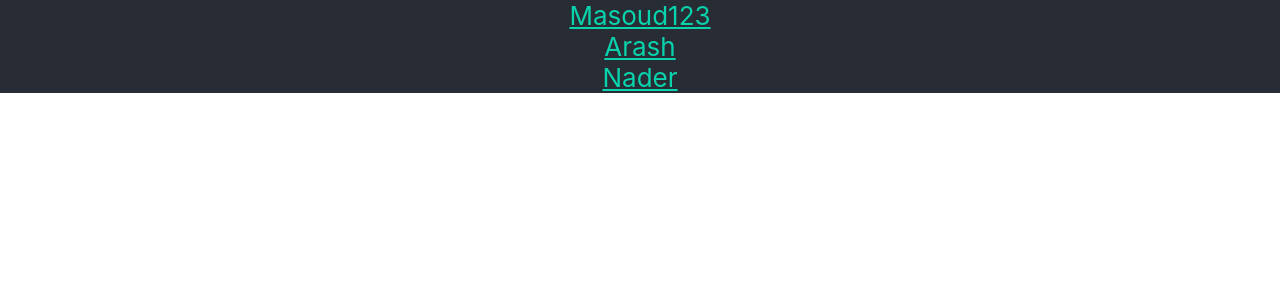
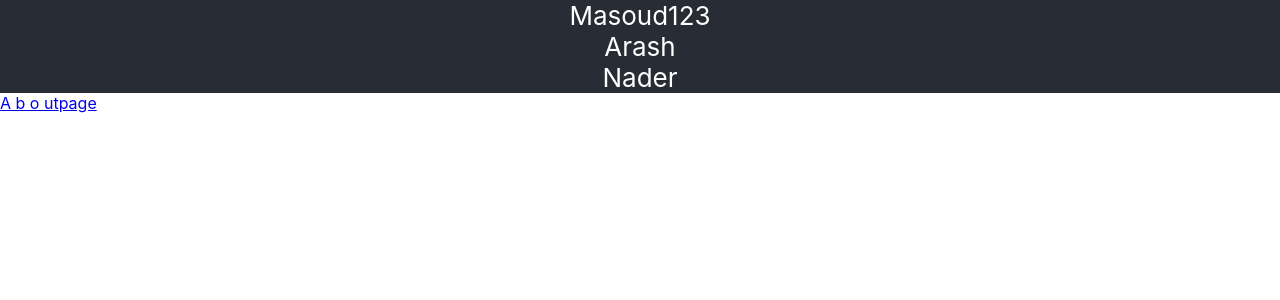
Before and after one commit to goro341/cpsc410-dsl, a React (Create React App) app: page /index in a window 1280 px wide. Shown: the top 300 px of the page. Built offline with nearby package versions, Linux system fonts and the light colour scheme.

Commit message:
added linking and fixed tokenizer bug which removed whitespace in literals

```diff
--- a/src/components/Header.tsx
+++ b/src/components/Header.tsx
@@ -39,14 +39,7 @@ export class Header extends React.Component<IHeaderComponentProps, IHeaderCompon
     public render(): JSX.Element {
         return (
             <header className="App-header">
-                <a
-                    className="App-link"
-                    href="https://reactjs.org"
-                    target="_blank"
-                    rel="noopener noreferrer"
-                >
                     {this.state.text}
-                </a>
             </header>
         );
     }
--- a/src/dsl/ast/PROGRAM.tsx
+++ b/src/dsl/ast/PROGRAM.tsx
@@ -53,6 +53,7 @@ export default class PROGRAM extends ASTNode {
     public parseNode(): void {
         while(ASTNode.getTokenizer().hasMore()){
             const s: STATEMENT|null = this.getNextStatement();
+            console.log(s);
             if(s === null) throw new ParsingException();
             s.parseNode();
             this.statements.push(s);
--- /dev/null
+++ b/src/dsl/ast/obj/LINK.tsx
@@ -0,0 +1,37 @@
+/**
+ * Represents
+ */
+import ObjectNode from "./ObjectNode";
+import React from "react";
+import TypeMismatchError from "../../exception/TypeMismatchError";
+import PAGE from "./PAGE";
+import {type} from "os";
+import Header from "../../../components/Header";
+import {Link} from "react-router-dom";
+import TEXT from "./TEXT";
+
+export default class LINK extends ObjectNode{
+    private children: (ObjectNode|string)[];
+    private target: string;
+
+    constructor(name: string) {
+        super(name);
+        this.children = [];
+        this.target = "";
+    }
+
+    public evaluateNode(): JSX.Element {
+        return (<Link key={this.name} to={"/" + this.target}>{this.children.map(c => typeof c === "string" ? c : c.evaluateNode())}</Link>);
+    }
+
+    public addChild(child: ObjectNode|string): void {
+        if(child instanceof PAGE){
+            this.target = child.getName();
+        }
+        if(typeof child === "string"){
+            this.children.push(child);
+        } else {
+            this.children.push(child);
+        }
+    }
+}
--- a/src/dsl/ast/obj/ObjNodeFactory.ts
+++ b/src/dsl/ast/obj/ObjNodeFactory.ts
@@ -3,6 +3,7 @@ import ObjectNode from "./ObjectNode";
 import PAGE from "./PAGE";
 import HEADER from "./HEADER";
 import TEXT from "./TEXT";
+import LINK from "./LINK";
 
 export default abstract class ObjNodeFactory{
     public static getObjNode(type: string, name: string): ObjectNode|null {
@@ -13,6 +14,8 @@ export default abstract class ObjNodeFactory{
                 return new HEADER(name);
             case 'TEXT':
                 return new TEXT(name);
+            case 'LINK':
+                return new LINK(name);
             default:
                 return null;
         }
--- a/src/dsl/ast/obj/ObjectNode.ts
+++ b/src/dsl/ast/obj/ObjectNode.ts
@@ -21,4 +21,9 @@ export default abstract class ObjectNode extends ASTNode{
     public abstract addChild(child: ObjectNode|string): void;
 
     public abstract evaluateNode(): JSX.Element;
+
+
+    public getName(): string {
+        return this.name;
+    }
 }
--- a/src/dsl/libs/Tokenizer.ts
+++ b/src/dsl/libs/Tokenizer.ts
@@ -30,7 +30,13 @@ export default class Tokenizer {
         for (let s of this.literals) {
             tokenizedProgram = replaceAll(tokenizedProgram, s, "_" + s + "_");
         }
-        tokenizedProgram = tokenizedProgram.replace(/[ ]+/g, "");
+        tokenizedProgram = tokenizedProgram.replace(/([^"]+)|("[^"]+")/g, function($0, $1, $2) {
+            if ($1) {
+                return $1.replace(/\s/g, '');
+            } else {
+                return $2;
+            }
+        });
         tokenizedProgram = replaceAll(tokenizedProgram, "__","_");
         const tempArray = tokenizedProgram.split("_");
         this.tokens = tempArray.slice(1, -1);
--- a/src/index.tsx
+++ b/src/index.tsx
@@ -9,7 +9,7 @@ import DSLException from "./dsl/exception/DSLException";
     console.log("this is the main function");
 
     const literals = ["CREATE", "ADD", "PAGE", "COMPONENT", "PHOTO", "TABLE", "ROW",
-        "to", "POSITION", "CENTER", "BUILD", "HEADER", ","];
+        "to", "POSITION", "CENTER", "BUILD", "HEADER", ",", "TEXT", "LINK"];
     try {
         await Tokenizer.makeTokenizer(literals);
         const program = new PROGRAM();
```
Also changed, not shown: src/dsl/user-input.txt.
